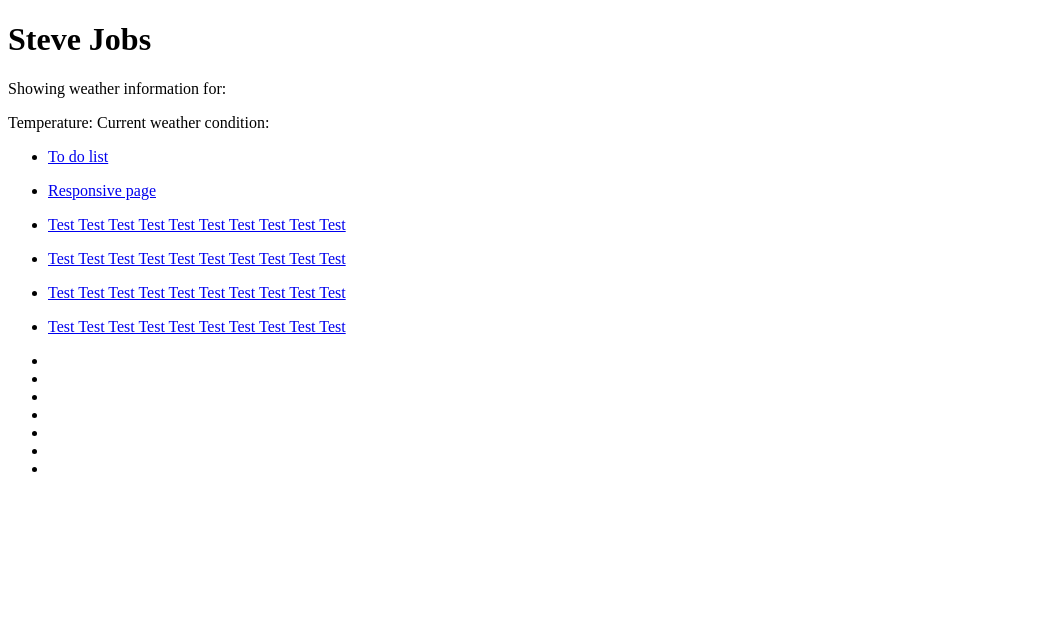
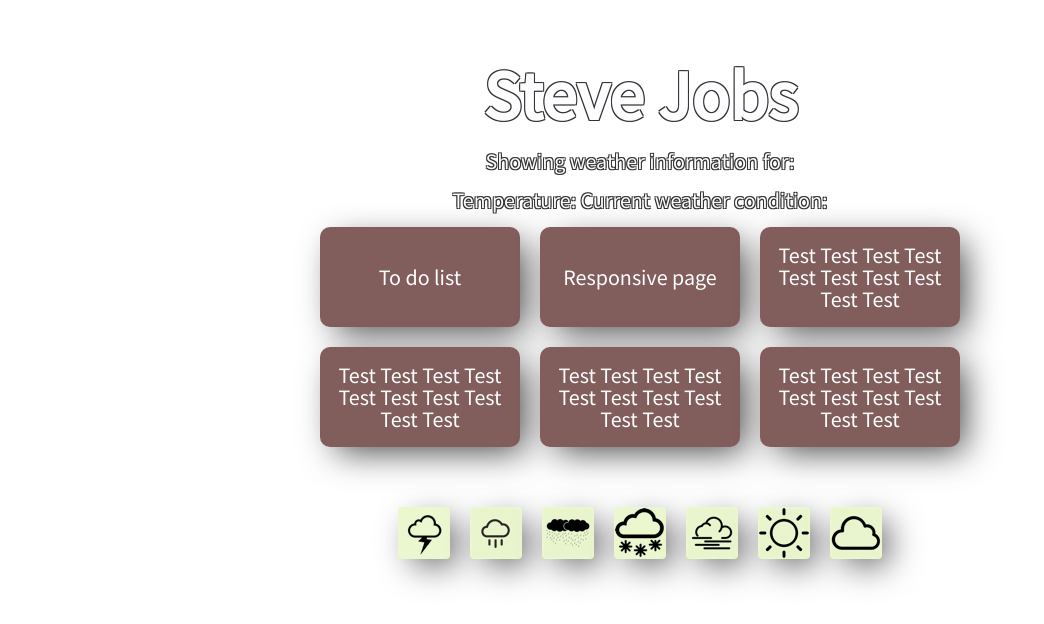
Before and after one commit to AshDavies247/ashdavies, a website: page public/index.html in a window 1280 px wide. Shown: the whole page, without its empty margins (0-1044 px from the left). Drawn offline with Linux system fonts and the light colour scheme; the site is published under a folder, as on GitHub Pages, so addresses that start at the root find nothing; no server answers; a web font is replaced by a local one.

Commit message:
final final

```diff
--- a/public/index.html
+++ b/public/index.html
@@ -5,7 +5,7 @@
     <meta charset="UTF-8">
     <meta name="viewport" content="width=device-width, initial-scale=1.0">
     <meta http-equiv="X-UA-Compatible" content="ie=edge">
-    <link rel="stylesheet" href="/public/css/main.css">
+    <link rel="stylesheet" href="css/main.css">
     <link href="https://fonts.googleapis.com/css?family=Charm" rel="stylesheet">
     <link href="https://fonts.googleapis.com/css?family=Source+Sans+Pro" rel="stylesheet">
     <title>Ash Davies</title>
@@ -52,29 +52,29 @@
 
         <ul class="small-grid">
             <li class="small-grid__items" data-js-weather="control" id="2">
-                <img src="/public/media/thunderstorm-icon.png" alt="">
+                <img src="media/thunderstorm-icon.png" alt="">
             </li>
             <li class="small-grid__items" data-js-weather="control" id="3">
-                <img src="/public/media/drizzle-icon.png" alt="">
+                <img src="media/drizzle-icon.png" alt="">
             </li>
             <li class="small-grid__items" data-js-weather="control" id="5">
-                <img src="/public/media/rain-icon.png" alt="">
+                <img src="media/rain-icon.png" alt="">
             </li>
             <li class="small-grid__items" data-js-weather="control" id="6">
-                <img src="/public/media/snow-icon.png" alt="">
+                <img src="media/snow-icon.png" alt="">
             </li>
             <li class="small-grid__items" data-js-weather="control" id="7">
-                <img src="/public/media/atmosphere-icon.png" alt="">
+                <img src="media/atmosphere-icon.png" alt="">
             </li>
             <li class="small-grid__items" data-js-weather="control" id="8">
-                <img src="/public/media/clear-icon.png" alt="">
+                <img src="media/clear-icon.png" alt="">
             </li>
             <li class="small-grid__items" data-js-weather="control" id="9">
-                <img src="/public/media/clouds-icon.png" alt="">
+                <img src="media/clouds-icon.png" alt="">
             </li>
         </ul>
     </main>
-    <script src="/public/js/main.js"></script>
+    <script src="js/main.js"></script>
 </body>
 
 </html>
```
Also changed, not shown: public/responsive-page.html (+3 -3 lines), public/todo.html (+1 -1 lines).
